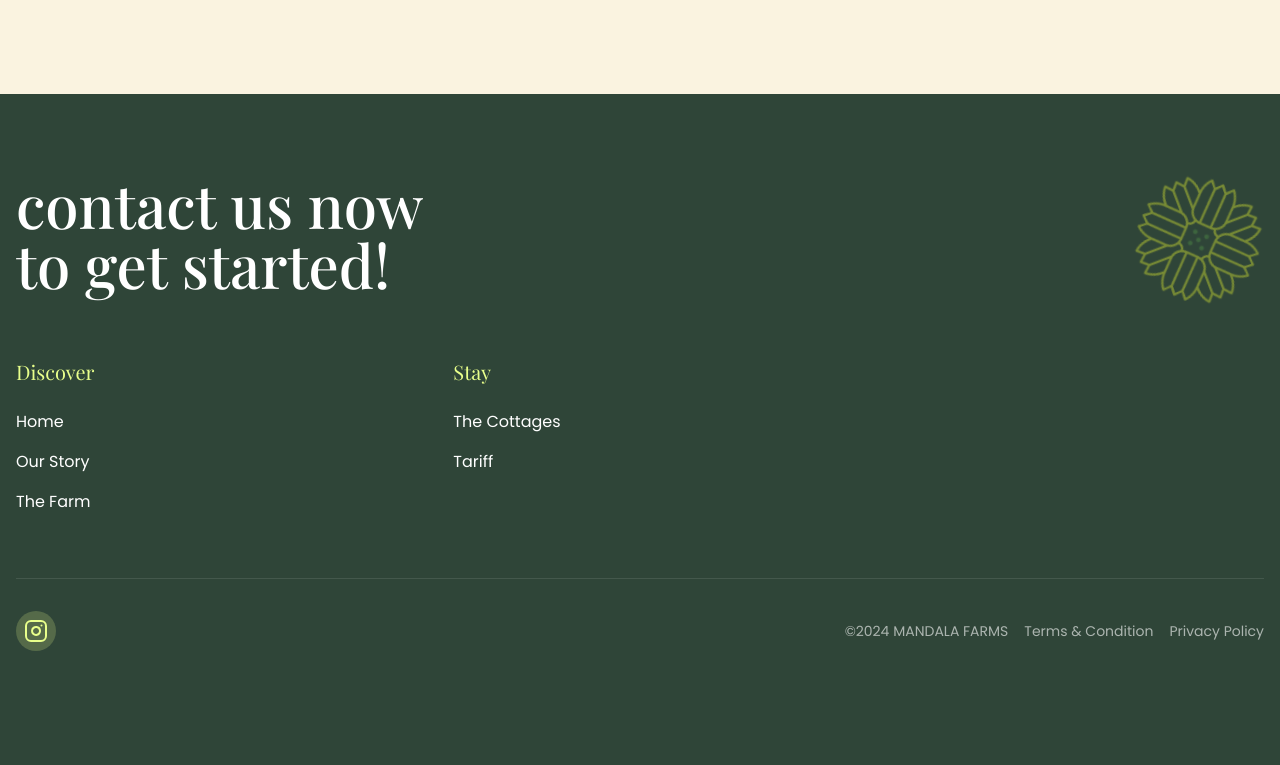
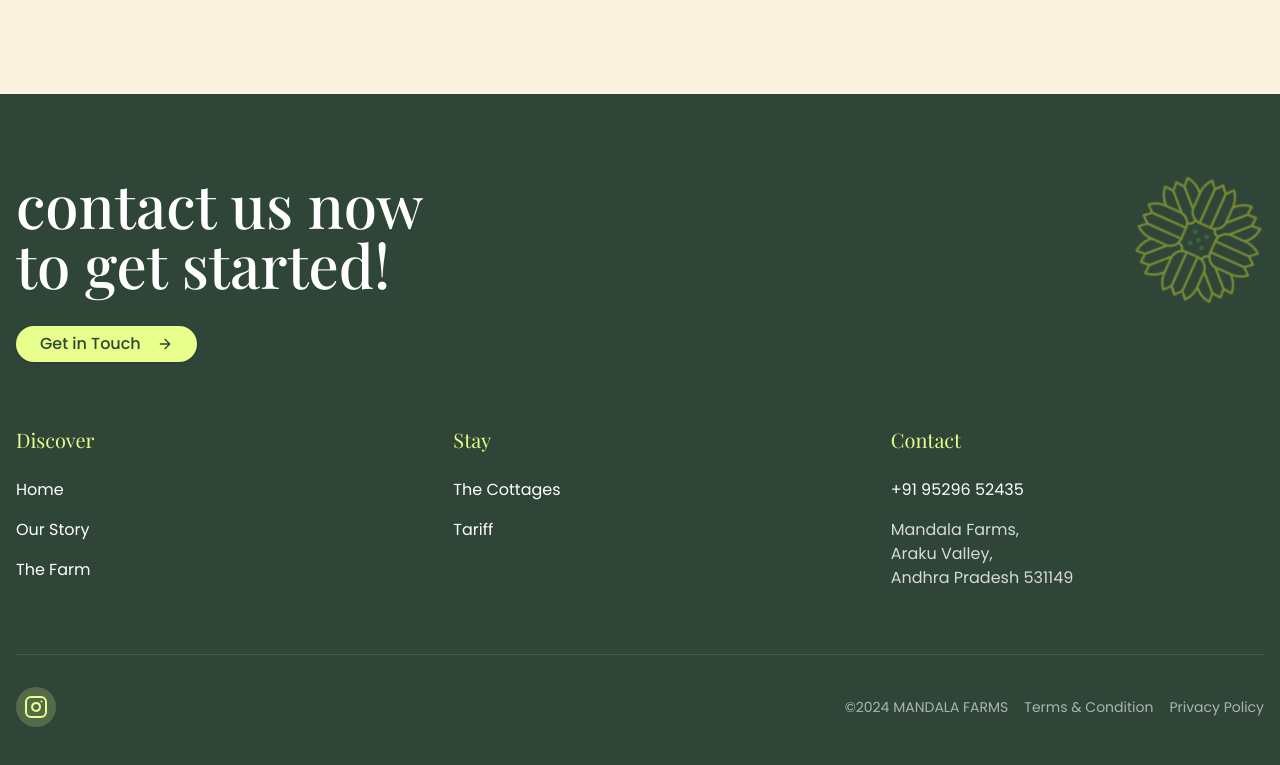
Before and after one commit to social-script/mandala_farms, a Next.js app: page / in a window 1280 px wide. Shown: the part 6292-7057 px from the top of the page. Before the commit the page ends 7023 px from the top, so only its background shows below. Built offline with nearby package versions, Linux system fonts and the light colour scheme; a web font is replaced by a local one.

Commit message:
Footer changed

```diff
--- a/app/components/Footer.tsx
+++ b/app/components/Footer.tsx
@@ -1,6 +1,7 @@
 import Image from 'next/image'
-import { Instagram } from 'lucide-react'
+import { Instagram, ArrowRight } from 'lucide-react'
 import Link from 'next/link'
+import { Button } from "@/components/ui/button"
 
 export default function Footer() {
   return (
@@ -10,6 +11,14 @@ export default function Footer() {
           <h2 className="text-white text-3xl md:text-4xl lg:text-6xl font-medium leading-tight mb-6 md:mb-8">
             contact us now<br />to get started!
           </h2>
+          <Link href="/contact-us">
+            <Button
+              className="bg-[#E8FF8B] text-[#2F4538] hover:bg-[#E8FF8B]/90 rounded-full font-poppins text-sm md:text-base px-6 py-3"
+            >
+              Get in Touch
+              <ArrowRight className="ml-2 h-4 w-4" />
+            </Button>
+          </Link>
           <div className="absolute top-0 right-0">
             <Image
               src="/pinwheel.png"
@@ -25,33 +34,48 @@ export default function Footer() {
           <div>
             <h3 className="font-playfair text-[#E8FF8B] text-lg md:text-xl mb-4 md:mb-6">Discover</h3>
             <ul className="space-y-2 md:space-y-4">
-            <li><Link href="/" className="text-white hover:text-[#E8FF8B] transition-colors duration-300 font-poppins text-sm md:text-base">Home</Link></li>
-              <li><a href="/our-story" className="text-white hover:text-[#E8FF8B] transition-colors duration-300 font-poppins text-sm md:text-base">Our Story</a></li>
-              <li><a href="/the-farm" className="text-white hover:text-[#E8FF8B] transition-colors duration-300 font-poppins text-sm md:text-base">The Farm</a></li>
-              {/* <li><a href="#" className="text-white hover:text-[#E8FF8B] transition-colors duration-300 font-poppins text-sm md:text-base">Araku Valley</a></li> */}
+              <li><Link href="/" className="text-white hover:text-[#E8FF8B] transition-colors duration-300 font-poppins text-sm md:text-base">Home</Link></li>
+              <li><Link href="/our-story" className="text-white hover:text-[#E8FF8B] transition-colors duration-300 font-poppins text-sm md:text-base">Our Story</Link></li>
+              <li><Link href="/the-farm" className="text-white hover:text-[#E8FF8B] transition-colors duration-300 font-poppins text-sm md:text-base">The Farm</Link></li>
+            </ul>
+          </div>
+
+          <div>
+            <h3 className="font-playfair text-[#E8FF8B] text-lg md:text-xl mb-4 md:mb-6">Stay</h3>
+            <ul className="space-y-2 md:space-y-4">
+              <li><Link href="/the-cottages" className="text-white hover:text-[#E8FF8B] transition-colors duration-300 font-poppins text-sm md:text-base">The Cottages</Link></li>
+              <li><Link href="/tariff" className="text-white hover:text-[#E8FF8B] transition-colors duration-300 font-poppins text-sm md:text-base">Tariff</Link></li>
             </ul>
           </div>
 
           <div className="col-span-2 md:col-span-1">
-
-            <h3 className="font-playfair text-[#E8FF8B] text-lg md:text-xl mb-4 md:mb-6">Stay</h3>
+            <h3 className="font-playfair text-[#E8FF8B] text-lg md:text-xl mb-4 md:mb-6">Contact</h3>
             <ul className="space-y-2 md:space-y-4">
-            <li><a href="/the-cottages" className="text-white hover:text-[#E8FF8B] transition-colors duration-300 font-poppins text-sm md:text-base">The Cottages</a></li>
-              <li><a href="/tariff" className="text-white hover:text-[#E8FF8B] transition-colors duration-300 font-poppins text-sm md:text-base">Tariff</a></li>
+              <li><Link href="tel:+919529652435" className="text-white hover:text-[#E8FF8B] transition-colors duration-300 font-poppins text-sm md:text-base">+91 95296 52435</Link></li>
+              <li className="text-white/80 font-poppins text-sm md:text-base">
+                Mandala Farms,<br />
+                Araku Valley,<br />
+                Andhra Pradesh 531149
+              </li>
             </ul>
           </div>
         </div>
 
         <div className="flex flex-col md:flex-row justify-between items-center border-t border-white/10 pt-6 md:pt-8">
           <div className="flex space-x-3 md:space-x-4 mb-4 md:mb-0">
-            <a href="https://www.instagram.com/mandalafarms_arakuvalley/" className="p-2 bg-[#E8FF8B]/20 rounded-full hover:bg-[#E8FF8B]/30 transition-colors">
+            <a
+              href="https://www.instagram.com/mandalafarms_arakuvalley/"
+              target="_blank"
+              rel="noopener noreferrer"
+              className="p-2 bg-[#E8FF8B]/20 rounded-full hover:bg-[#E8FF8B]/30 transition-colors"
+            >
               <Instagram className="w-5 h-5 md:w-6 md:h-6 text-[#E8FF8B]" />
             </a>
           </div>
           <div className="flex flex-wrap justify-center md:justify-end gap-3 md:gap-4 text-xs md:text-sm text-white/60">
             <span>©2024 MANDALA FARMS</span>
-            <a href="#" className="hover:text-white transition-colors">Terms & Condition</a>
-            <a href="#" className="hover:text-white transition-colors">Privacy Policy</a>
+            <Link href="/terms" className="hover:text-white transition-colors">Terms & Condition</Link>
+            <Link href="/privacy" className="hover:text-white transition-colors">Privacy Policy</Link>
           </div>
         </div>
       </div>
```
